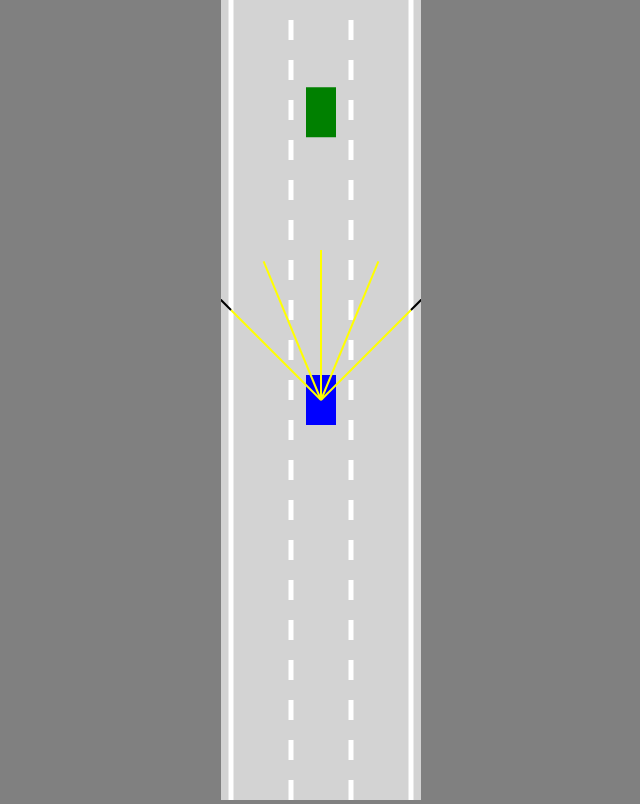
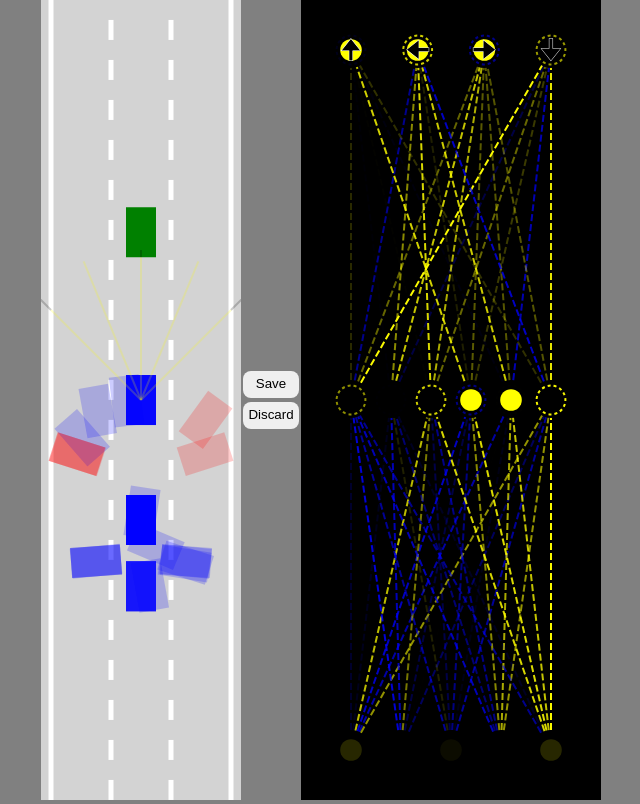
Before and after one commit to AhmedElselly/Self-Driving-Car-Javascript, a website: page index.html in a window 1280 px wide. Shown: the whole page, without its empty margins (319-959 px from the left). Drawn offline with Linux system fonts and the light colour scheme; animation ran at ten frames a second.

Commit message:
added neural network in car

```diff
--- a/car.js
+++ b/car.js
@@ -14,8 +14,11 @@ class Car {
 
         this.angle = 0;
 
+        this.useBrain = controlType === 'AI';
+
         if(controlType !== 'DUMMY'){
             this.sensor = new Sensor(this);
+            this.brain = new NeuralNetwork([this.sensor.rayCount, 6, 4]);
         }
 
         this.controls = new Controls(controlType);
@@ -29,6 +32,16 @@ class Car {
         }
         if(this.sensor){
             this.sensor.update(roadBorders, traffic);
+            const offsets = this.sensor.readings.map(s => s === null ? 0 : 1 - s.offset);
+            const outputs = NeuralNetwork.feedForward(offsets, this.brain);
+            console.log(outputs);
+
+            if(this.useBrain){
+                this.controls.forward = outputs[0];
+                this.controls.left = outputs[1];
+                this.controls.right = outputs[2];
+                this.controls.reverse = outputs[3];
+            }
         }
 
     }
@@ -109,7 +122,7 @@ class Car {
         this.y -= Math.cos(this.angle) * this.speed;
     }
 
-    draw(ctx, color){
+    draw(ctx, color, drawSensor=false){
         if(this.damaged){
             ctx.fillStyle = 'red';
         } else {
@@ -123,7 +136,7 @@ class Car {
         }
         ctx.fill();
 
-        if(this.sensor) {
+        if(this.sensor && drawSensor) {
             this.sensor.draw(ctx);
         }
     }
--- a/index.html
+++ b/index.html
@@ -9,7 +9,14 @@
 </head>
 <body>
 
-    <canvas id="myCanvas"></canvas>
+    <canvas id="carCanvas"></canvas>
+    <div id="verticalButtons">
+        <button onclick="save()">Save</button>
+        <button onclick="discard()">Discard</button>
+    </div>
+    <canvas id="networkCanvas"></canvas>
+    <script src="visualizer.js"></script>
+    <script src="network.js"></script>
     <script src="sensor.js"></script>
     <script src="utils.js"></script>
     <script src="road.js"></script>
--- a/main.js
+++ b/main.js
@@ -1,27 +1,67 @@
-const canvas = document.querySelector('#myCanvas');
+const carCanvas = document.querySelector('#carCanvas');
+carCanvas.width = 200;
 
-canvas.width = 200;
+const networkCanvas = document.querySelector('#networkCanvas');
+networkCanvas.width = 300;
 
-const ctx = canvas.getContext('2d');
+const carCtx = carCanvas.getContext('2d');
+const networkCtx = networkCanvas.getContext('2d');
 
-const road = new Road(canvas.width/2, canvas.width*0.9);
-const car = new Car(road.getLaneCenter(1), 100, 30, 50, 'KEYS');
+const road = new Road(carCanvas.width/2, carCanvas.width*0.9);
+const N = 100;
+const cars = generateCars(N);
+
 const traffic = [new Car(road.getLaneCenter(1), -100, 30, 50, 'DUMMY', 2)];
+let bestCar = cars[0];
 
-const animate = () => {
+if(localStorage.getItem('bestBrain')){
+    bestCar.brain = JSON.parse(localStorage.getItem('bestBrain'));
+}
+
+function save(){
+    localStorage.setItem('bestBrain', JSON.stringify(bestCar.brain));
+}
+
+function generateCars(N) {
+    const cars = [];
+    for(let i = 0; i < N; i++){
+        cars.push(new Car(road.getLaneCenter(1), 100, 30, 50, 'AI'));
+    }
+    return cars;
+}
+
+function discard(){
+    localStorage.removeItem('bestBrain');
+}
+
+const animate = (time) => {
     for(let i = 0; i < traffic.length; i++){
         traffic[i].update(road.borders, []);
     }
-    car.update(road.borders, traffic);
-    canvas.height = window.innerHeight;
-    ctx.save();
-    ctx.translate(0, -car.y + canvas.height * 0.5);
-    road.draw(ctx);
+    for(let i = 0; i < cars.length; i++){
+        cars[i].update(road.borders, traffic);
+    }
+
+    bestCar = cars.find(c => c.y === Math.min(...cars.map(c => c.y)));
+
+    carCanvas.height = window.innerHeight;
+    networkCanvas.height = window.innerHeight;
+
+    carCtx.save();
+    carCtx.translate(0, -bestCar.y + carCanvas.height * 0.5);
+    road.draw(carCtx);
     for(let i = 0; i < traffic.length; i++){
-        traffic[i].draw(ctx, 'green');
+        traffic[i].draw(carCtx, 'green');
     }
-    car.draw(ctx, 'blue');
-    ctx.restore();
+    carCtx.globalAlpha = 0.2;
+    for(let i = 0; i < cars.length; i++){
+        cars[i].draw(carCtx, 'blue');
+    }
+    bestCar.draw(carCtx, 'blue', true);
+    carCtx.globalAlpha = 1;
+    carCtx.restore();
+    networkCtx.lineDashOffset = -time / 50;
+    Visualizer.drawNetwork(networkCtx, bestCar.brain);
     requestAnimationFrame(animate);
 }
 
--- /dev/null
+++ b/network.js
@@ -0,0 +1,65 @@
+class NeuralNetwork {
+    constructor(neuronCounts){
+        this.levels = [];
+        for(let i = 0; i < neuronCounts.length - 1; i++){
+            this.levels.push(new Level(
+                neuronCounts[i], neuronCounts[i+1]
+            ));
+        }
+    }
+
+    static feedForward(givenInputs, network){
+        let outputs = Level.feedForward(givenInputs, network.levels[0]);
+        for(let i = 1; i < network.levels.length; i++){
+            outputs = Level.feedForward(outputs, network.levels[i]);
+        }
+        return outputs;
+    }
+}
+
+class Level {
+    constructor(inputCount, outputCount){
+        this.inputs = new Array(inputCount);
+        this.outputs = new Array(outputCount);
+        this.biases = new Array(outputCount);
+
+        this.weights = [];
+        for(let i = 0; i < inputCount; i++){
+            this.weights[i] = new Array(outputCount);
+        }
+
+        Level.#randomize(this);
+    }
+
+    static #randomize(level){
+        for(let i = 0; i < level.inputs.length; i++){
+            for(let j = 0; j < level.outputs.length; j++){
+                level.weights[i][j] = Math.random() * 2 - 1;
+            }
+        }
+
+        for(let i = 0; i < level.biases.length; i++){
+            level.biases[i] = Math.random() * 2 - 1;
+        }
+    }
+
+    static feedForward(givenInputs, level){
+        for(let i = 0; i < level.inputs.length; i++){
+            level.inputs[i] = givenInputs[i];
+        }
+
+        for(let i = 0; i < level.outputs.length; i++){
+            let sum = 0;
+            for(let j = 0; j < level.inputs.length; j++){
+                sum+= level.inputs[j] * level.weights[j][i];
+            }
+
+            if(sum > level.biases[i]){
+                level.outputs[i] = 1;
+            } else {
+                level.outputs[i] = 0;
+            }
+        }
+        return level.outputs;
+    }
+}
--- a/styles.css
+++ b/styles.css
@@ -6,10 +6,32 @@
 
 body {
     overflow: hidden;
-    text-align: center;
     background-color: gray;
+    display: flex;
+    justify-content: center;
+    align-items: center;
 }
 
-#myCanvas {
+#verticalButtons {
+    display: flex;
+    flex-direction: column;
+}
+
+button {
+    border: none;
+    border-radius: 8px;
+    padding: 5px 5px 7px 5px;
+    margin: 2px;
+    cursor: pointer;
+}
+
+button:hover {
+    background-color: blue;
+}
+
+#networkCanvas {
+    background-color: black;
+}
+#carCanvas {
     background-color: lightgray;
 }
--- a/utils.js
+++ b/utils.js
@@ -34,3 +34,12 @@ function polysIntersect(poly1, poly2) {
     }
     return false;
 }
+
+
+function getRGBA(value){
+    const alpha=Math.abs(value);
+    const R=value<0?0:255;
+    const G=R;
+    const B=value>0?0:255;
+    return "rgba("+R+","+G+","+B+","+alpha+")";
+}
--- /dev/null
+++ b/visualizer.js
@@ -0,0 +1,110 @@
+class Visualizer{
+    static drawNetwork(ctx,network){
+        const margin=50;
+        const left=margin;
+        const top=margin;
+        const width=ctx.canvas.width-margin*2;
+        const height=ctx.canvas.height-margin*2;
+
+        const levelHeight=height/network.levels.length;
+
+        for(let i=network.levels.length-1;i>=0;i--){
+            const levelTop=top+
+                lerp(
+                    height-levelHeight,
+                    0,
+                    network.levels.length==1
+                        ?0.5
+                        :i/(network.levels.length-1)
+                );
+
+            ctx.setLineDash([7,3]);
+            Visualizer.drawLevel(ctx,network.levels[i],
+                left,levelTop,
+                width,levelHeight,
+                i==network.levels.length-1
+                    ?['🠉','🠈','🠊','🠋']
+                    :[]
+            );
+        }
+    }
+
+    static drawLevel(ctx,level,left,top,width,height,outputLabels){
+        const right=left+width;
+        const bottom=top+height;
+
+        const {inputs,outputs,weights,biases}=level;
+
+        for(let i=0;i<inputs.length;i++){
+            for(let j=0;j<outputs.length;j++){
+                ctx.beginPath();
+                ctx.moveTo(
+                    Visualizer.#getNodeX(inputs,i,left,right),
+                    bottom
+                );
+                ctx.lineTo(
+                    Visualizer.#getNodeX(outputs,j,left,right),
+                    top
+                );
+                ctx.lineWidth=2;
+                ctx.strokeStyle=getRGBA(weights[i][j]);
+                ctx.stroke();
+            }
+        }
+
+        const nodeRadius=18;
+        for(let i=0;i<inputs.length;i++){
+            const x=Visualizer.#getNodeX(inputs,i,left,right);
+            ctx.beginPath();
+            ctx.arc(x,bottom,nodeRadius,0,Math.PI*2);
+            ctx.fillStyle="black";
+            ctx.fill();
+            ctx.beginPath();
+            ctx.arc(x,bottom,nodeRadius*0.6,0,Math.PI*2);
+            ctx.fillStyle=getRGBA(inputs[i]);
+            ctx.fill();
+        }
+
+        for(let i=0;i<outputs.length;i++){
+            const x=Visualizer.#getNodeX(outputs,i,left,right);
+            ctx.beginPath();
+            ctx.arc(x,top,nodeRadius,0,Math.PI*2);
+            ctx.fillStyle="black";
+            ctx.fill();
+            ctx.beginPath();
+            ctx.arc(x,top,nodeRadius*0.6,0,Math.PI*2);
+            ctx.fillStyle=getRGBA(outputs[i]);
+            ctx.fill();
+
+            ctx.beginPath();
+            ctx.lineWidth=2;
+            ctx.arc(x,top,nodeRadius*0.8,0,Math.PI*2);
+            ctx.strokeStyle=getRGBA(biases[i]);
+            ctx.setLineDash([3,3]);
+            ctx.stroke();
+            ctx.setLineDash([]);
+
+            if(outputLabels[i]){
+                ctx.beginPath();
+                ctx.textAlign="center";
+                ctx.textBaseline="middle";
+                ctx.fillStyle="black";
+                ctx.strokeStyle="white";
+                ctx.font=(nodeRadius*1.5)+"px Arial";
+                ctx.fillText(outputLabels[i],x,top+nodeRadius*0.1);
+                ctx.lineWidth=0.5;
+                ctx.strokeText(outputLabels[i],x,top+nodeRadius*0.1);
+            }
+        }
+    }
+
+    static #getNodeX(nodes,index,left,right){
+        return lerp(
+            left,
+            right,
+            nodes.length==1
+                ?0.5
+                :index/(nodes.length-1)
+        );
+    }
+}
```
